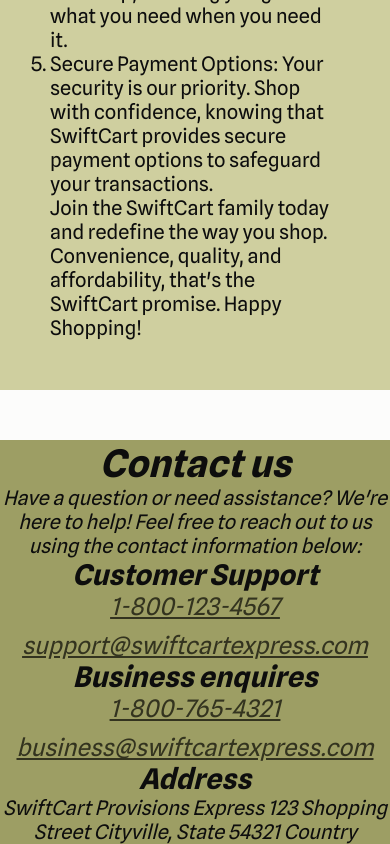
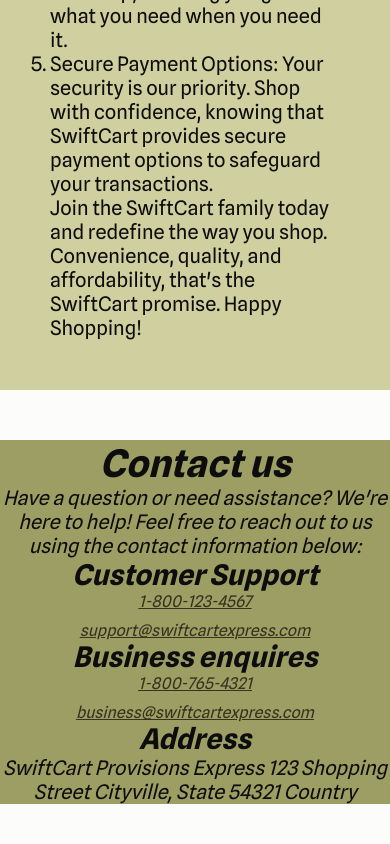
Before and after one commit to mekbibisdone/shopping-cart, a React (Vite) app: page / in a window 390 px wide. Shown: the part 1413-2257 px from the top of the page. After the commit the page ends 2217 px from the top, so only its background shows below. Built offline with nearby package versions, Linux system fonts and the light colour scheme.

Commit message:
Fix responsive issues

```diff
--- a/src/style/style.css
+++ b/src/style/style.css
@@ -56,6 +56,7 @@
   display: flex;
   flex-direction: column;
   gap: 50px;
+  height: 100vh
 }
 a {
   font-size: 1.5rem;
@@ -117,3 +118,10 @@
 address {
   text-align: center;
 }
+
+
+@media (max-width:600px) {
+  footer a{
+    font-size: 1rem;
+  }
+}
```
